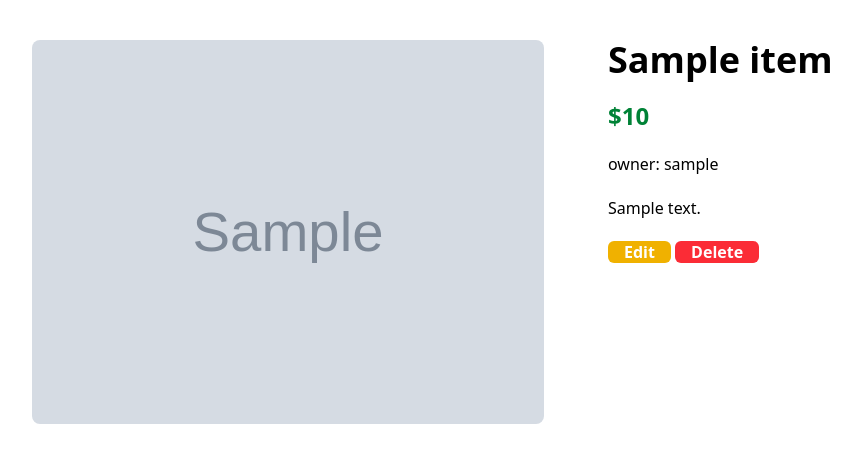
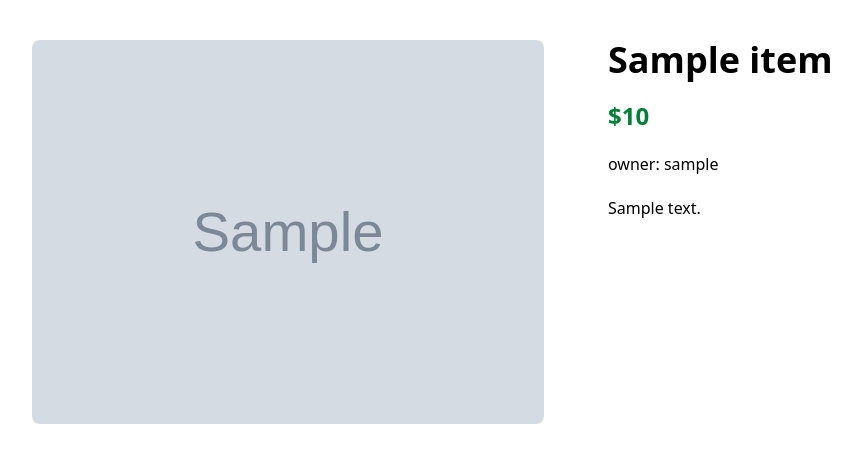
Before and after one commit to Dineshkumar2172/Food-Menu-App-Django, a Django app: page /myapp/1/ in a window 1280 px wide. Shown: the part 64-527 px from the top of the page, without its empty margins (8-869 px from the left). Run offline with Django 4.2, Linux system fonts and the light colour scheme; tables that the repository leaves empty hold one stand-in row (values such as "Sample post"); grey boxes marked "Sample" are stand-in pictures.

Commit message:
fixing the update and delete functionality

```diff
--- a/mysite/myapp/templates/myapp/base.html
+++ b/mysite/myapp/templates/myapp/base.html
@@ -11,7 +11,7 @@
     <body>
         <nav class="bg-blue-600 text-white">
             <div class="flex justify-between px-2 py-4">
-                <a href="" class="font-bold text-2xl">FoodApp</a>
+                <a href="{% url 'myapp:home' %}" class="font-bold text-2xl">FoodApp</a>
                 <div class="space-x-6">
                     <a href="{% url 'profile' %}">Welcome {{user.username}}!</a>
                 {% if user.is_authenticated %}
--- a/mysite/myapp/templates/myapp/detail.html
+++ b/mysite/myapp/templates/myapp/detail.html
@@ -11,8 +11,10 @@
             <div>owner: {{item_detail.user_name}}</div>
             <div>{{ item_detail.item_desc }}</div>
             <div>
-                <a class="bg-yellow-500 px-4 px-2 rounded-md font-bold text-white" href="{% url 'myapp:update_item' item_detail.id %}">Edit</a>
-                <a class="bg-red-500 px-4 px-2 rounded-md font-bold text-white" href="{% url 'myapp:delete_item' item_detail.id %}">Delete</a>
+                {% if item_detail.user_name == request.user %}
+                    <a class="bg-yellow-500 px-4 px-2 rounded-md font-bold text-white" href="{% url 'myapp:update_item' item_detail.id %}">Edit</a>
+                    <a class="bg-red-500 px-4 px-2 rounded-md font-bold text-white" href="{% url 'myapp:delete_item' item_detail.id %}">Delete</a>
+                {% endif %}
             </div>
         </div>
     </div>
--- a/mysite/myapp/views.py
+++ b/mysite/myapp/views.py
@@ -104,6 +104,12 @@ class UpdateClassView(UpdateView):
     fields = ["item_name", "item_desc", "item_price", "item_image"]
     template_name_suffix = "_update_form" # to configure template suffix to look for
 
+    # overridden queryset to fetch items only belonging to current user.
+    # as this method is overridden, internally it prevents accessing records belonging to other users
+    # hence preventing users from updating items belonging to different users
+    def get_queryset(self):
+        return Item.objects.filter(user_name=self.request.user)
+
 class DeleteClassView(DeleteView):
     model = Item
     template_name_suffix = "-delete"
```
